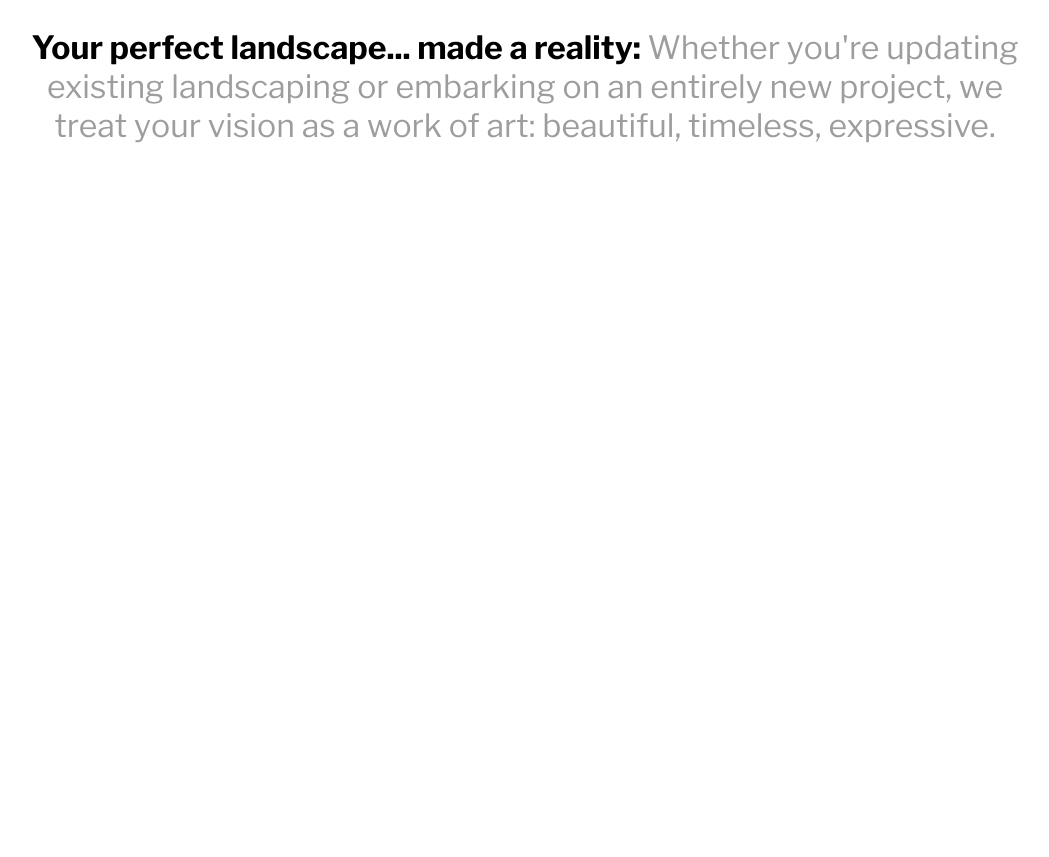
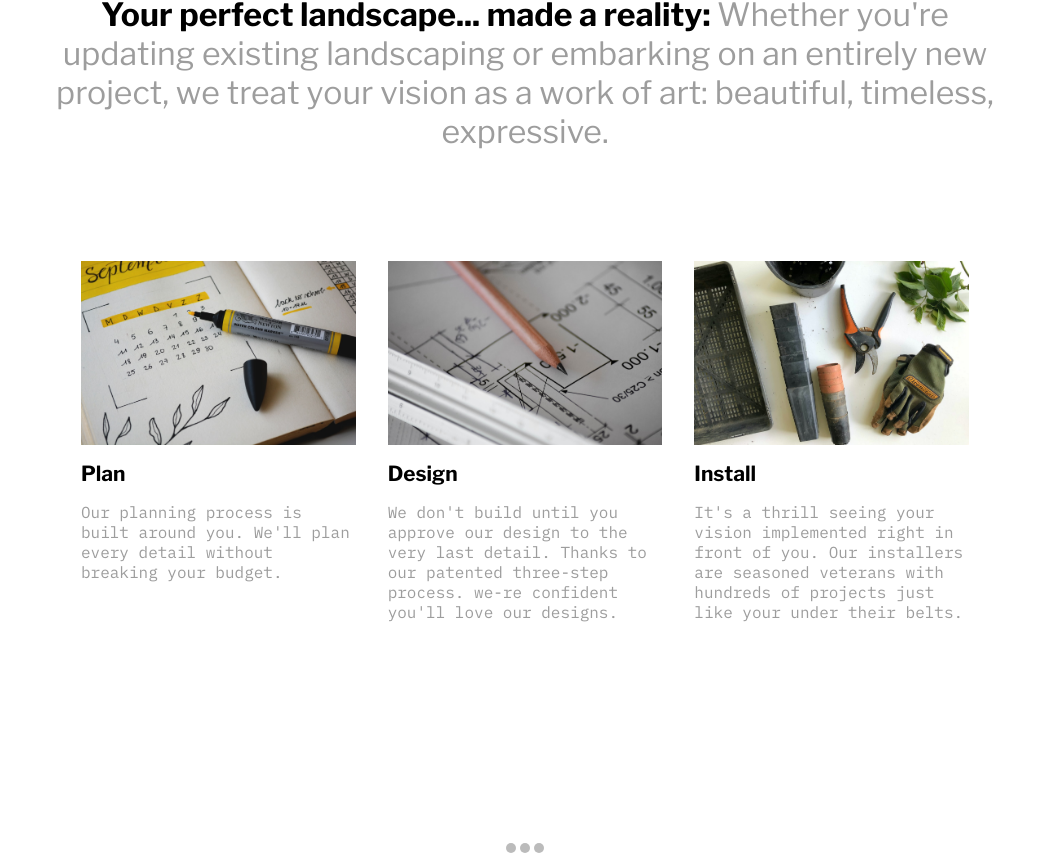
Before and after one commit to br8S/Cal-Trends-Landscaping-React, a React (Create React App) app: page / in a window 1280 px wide. Shown: the part 900-1757 px from the top of the page, without its empty margins (115-1164 px from the left). Before the commit the page ends 1600 px from the top, so only its background shows below. Built offline with nearby package versions, Linux system fonts and the light colour scheme.

Commit message:
added 3 step design prcess working on an image slider

```diff
--- a/src/Home.js
+++ b/src/Home.js
@@ -1,37 +1,81 @@
 import React from 'react';
 import './styles/Home.css'
+import planPic from './images/plan-pic.jpg';
+import designPic from './images/design-pic.jpg';
+import installPic from './images/install-pic.jpg';
+import imgOne from './images/gallery-1.jpg';
+import imgTwo from './images/gallery-2.jpg';
+import imgThree from './images/gallery-4.jpg';
 
 function Home() {
+
+    const currentSlide = () => {
+        console.log("hello")
+    }
+
     return(
         <div>
             <header>
-                <div className="content">
+                <div className="headerContent">
                     <h1>Let's craft a landscape you'll love.</h1>
                     <h4>Landscaping in all parts of San Diego, Bonita, and Chula Vista.</h4>
                 </div>
             </header>
 
-            <section>
+            <section className="homeContent">
                 <div className="section-container">
                     <p className="home-motto"><span>Your perfect landscape... made a reality: </span> Whether you're updating existing landscaping or embarking on an entirely new project, we treat your vision as a work of art: beautiful, timeless, expressive.</p>
                     <div className="flex-box">
                         <div className="flex-item">
-                            <img className="step-pic"></img>
+                            <img className="step-pic" src={ planPic } alt=''></img>
                             <p className="step"> Plan </p>
                             <p className="description">Our planning process is built around you. We'll plan every detail without breaking your budget.</p>
                         </div>
                         <div className="flex-item">
-                            <img className="step-pic"></img>
+                            <img className="step-pic" src={ designPic } alt=''></img>
                             <p className="step"> Design </p>
                             <p className="description">We don't build until you approve our design to the very last detail. Thanks to our patented three-step process. we-re confident you'll love our designs.</p>
                         </div>
                         <div className="flex-item">
-                            <img className="step-pic"></img>
+                            <img className="step-pic" src={ installPic } alt=''></img>
                             <p className="step"> Install </p>
                             <p className="description">It's a thrill seeing your vision implemented right in front of you. Our installers are seasoned veterans with hundreds of projects just like your under their belts. </p>
                         </div>
                     </div>
                 </div>
+
+                <div className="slideshow">
+                    <div className="slideshow-container">
+
+                        <div className="mySlides fade">
+                            <div className="numbertext"> </div>
+                            <img className="galleryImage" src={ imgOne } alt=''></img>
+                            <div className="text"> </div>
+                        </div>
+
+                        <div className="mySlides fade">
+                            <div className="numbertext"> </div>
+                            <img className="galleryImage" src={ imgTwo } alt=''></img>
+                            <div className="text"> </div>
+                        </div>
+
+                        <div className="mySlides fade">
+                            <div className="numbertext"> </div>
+                            <img className="galleryImage" src={ imgThree } alt=''></img>
+                            <div className="text"> </div>
+                        </div>
+
+                        <a className="prev" onclick={ currentSlide }>&#10094;</a>
+                        <a className="next" onclick={ currentSlide }>&#10095;</a>
+                    </div>
+
+                    <div className="dot-container">
+                        <span className="dot" onclick={ currentSlide }></span>
+                        <span className="dot" onclick={ currentSlide }></span>
+                        <span className="dot" onclick={ currentSlide }></span>
+                    </div>
+                </div>
+
 
             </section>
         </div>
--- a/src/styles/Home.css
+++ b/src/styles/Home.css
@@ -11,11 +11,13 @@ header {
     background-size: cover;
 }
 
-.content {
+.headerContent {
     height: 100vh;
     display: flex;
     flex-direction: column;
     justify-content: center;
+    padding: 13%;
+
 }
 
 h1 {
@@ -32,22 +34,162 @@ h4 {
     padding: 1.5rem;
 }
 
-section {
+.homeContent {
+    position: relative;
+    z-index: 2;
     height: 100vh;
     text-align: center;
+    color: rgb(157, 157, 157);
 }
 
 .section-container {
-    padding: 10%;
+    padding: 0 13%;
 }
 
 .home-motto {
     text-align: center;
     font-size: 2rem;
     color: rgb(157, 157, 157);
+    padding: 10% 0;
 }
 
 span {
     font-family: librefranklinbold;
     color: black;
 }
+
+.flex-box {
+    display: flex;
+    flex-direction: row;
+    flex-wrap: wrap;
+    width: 100%;
+    justify-content: center;
+}
+
+.flex-item {
+    display: flex;
+    flex-direction: column;
+    width: 29%;
+    position: relative;
+    margin: 1rem;
+}
+
+.step {
+    font-family: librefranklinbold;
+    font-size: 1.3rem;
+    color: black;
+    text-align: left;
+    padding: 1rem 0;
+}
+
+.description {
+    font-family: ibmplexmono;
+    color: rgb(157, 157, 157);
+    text-align: left;
+}
+
+
+.gallery-image {
+    width: 100%;
+}
+
+.dot-container {
+    text-align: center;
+}
+
+.slideshow{
+    background: white;
+}
+
+.slideshow-container {
+    max-width: 1500px;
+    position: relative;
+    margin: auto;
+    padding: 200px 0px 0px 0px;
+}
+
+  /* Hide the images by default */
+.mySlides {
+    display: none;
+}
+
+/* Next & previous buttons */
+.prev, .next {
+    cursor: pointer;
+    position: absolute;
+    top: 50%;
+    width: auto;
+    margin-top: -22px;
+    padding: 16px;
+    color: white;
+    font-weight: bold;
+    font-size: 18px;
+    transition: 0.6s ease;
+    border-radius: 0 3px 3px 0;
+    user-select: none;
+}
+
+/* Position the "next button" to the right */
+.next {
+    right: 0;
+    border-radius: 3px 0 0 3px;
+}
+
+/* On hover, add a black background color with a little bit see-through */
+.prev:hover, .next:hover {
+    background-color: rgba(0,0,0,0.8);
+}
+
+/* Caption text */
+.text {
+    color: #f2f2f2;
+    font-size: 15px;
+    padding: 8px 12px;
+    position: absolute;
+    bottom: 8px;
+    width: 100%;
+    text-align: center;
+}
+
+/* Number text (1/3 etc) */
+.numbertext {
+    color: #f2f2f2;
+    font-size: 12px;
+    padding: 8px 12px;
+    position: absolute;
+    top: 0;
+}
+
+  /* The dots/bullets/indicators */
+.dot {
+    cursor: pointer;
+    height: 10px;
+    width: 10px;
+    margin: 0 2px;
+    background-color: #bbb;
+    border-radius: 50%;
+    display: inline-block;
+    transition: background-color 0.6s ease;
+}
+
+.active, .dot:hover {
+    background-color: #717171;
+}
+
+/* Fading animation */
+.fade {
+    -webkit-animation-name: fade;
+    -webkit-animation-duration: 1.5s;
+    animation-name: fade;
+    animation-duration: 1.5s;
+}
+
+@-webkit-keyframes fade {
+    from {opacity: .4}
+    to {opacity: 1}
+}
+
+@keyframes fade {
+    from {opacity: .4}
+    to {opacity: 1}
+}
--- a/src/styles/Nav.css
+++ b/src/styles/Nav.css
@@ -19,14 +19,15 @@
 }
 
 .nav-links {
-    font-family: librefranklinsemibold;
+    font-family: librefranklin;
     font-size: 1.3rem;
     margin: 1rem;
 }
 
 .logo {
-    height: 14vh;
+    height: 16vh;
     position: absolute;
     left: 0;
-    padding: 1rem;
+    padding: 1rem 3rem;
+    top: 1rem;
 }
```
